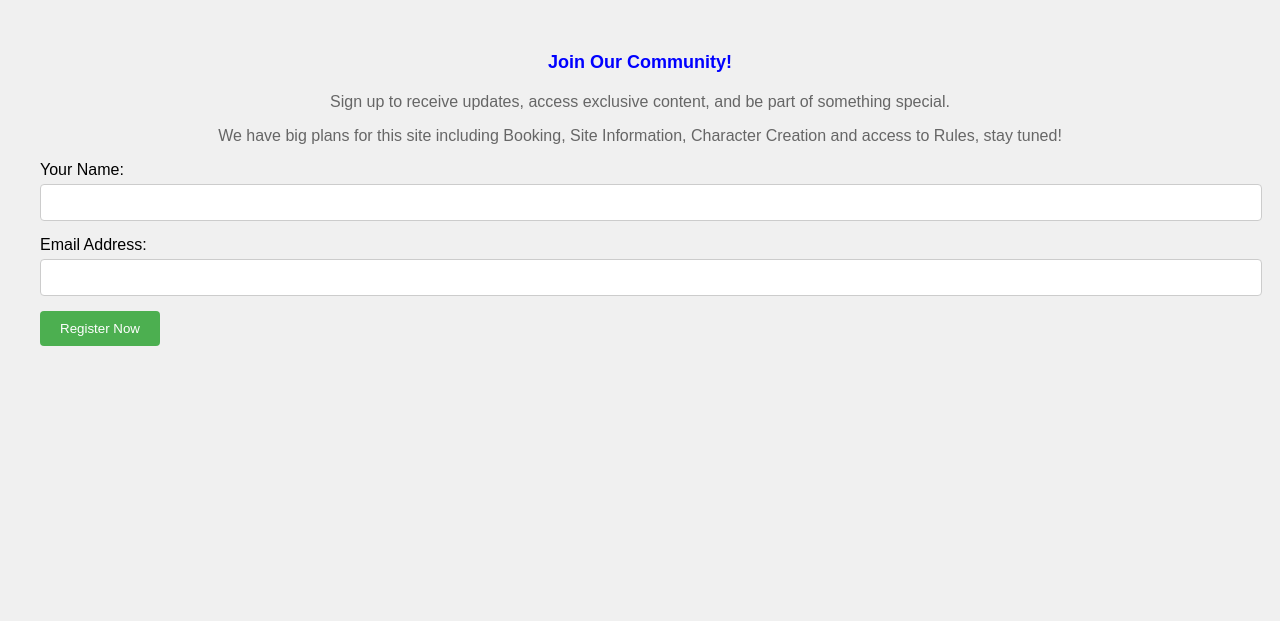
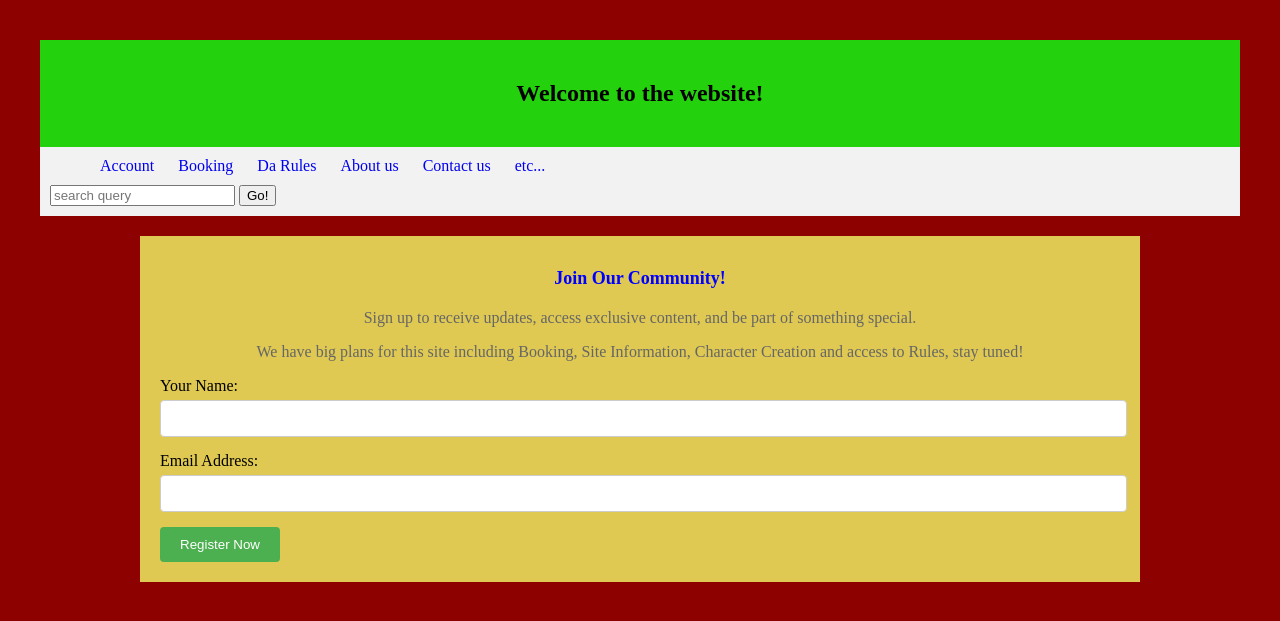
Before and after one commit to CaptainLag/gritlandswebsite, a PHP site: page /registration.html in a window 1280 px wide. Shown: the top 621 px of the page. Run offline with PHP 8.4, Linux system fonts and the light colour scheme.

Commit message:
working on dockerfiles and markup for main and registration pages.

```diff
--- a/app/registration.html
+++ b/app/registration.html
@@ -3,14 +3,41 @@
     <head>
       <meta charset="UTF-8">
       <meta name="viewport" content="width=device-width, initial-scale=1.0">
+
       <title>Registration Form</title>
       <link rel="stylesheet" href="style1.css">
     </head>
+
     <body>
+      <!-- main header used across pages -->
+      <header>
+        <h2>Welcome to the website!</h2>
+    </header>
+        <nav>
+            <menu>
+                <li><a href="#">Account</a></li>
+                <li><a href="#">Booking</a></li>
+                <li><a href="#">Da Rules</a></li>
+                <li><a href="#">About us</a></li>
+                <li><a href="#">Contact us</a></li>
+                <li><a href="#">etc...</a></li>
+            </menu>
+            <!-- Search function -->
+             <form>
+                <input type="search" name="q" placeholder="search query" />
+                <input type="submit" value="Go!" />
+             </form>
+        </nav>
+
+        <!-- Main page content -->
+    <main>
         <h1>Join Our Community!</h1>
         <p>Sign up to receive updates, access exclusive content, and be part of something special.</p>
         <p>We have big plans for this site including Booking, Site Information, Character Creation and access to Rules, stay tuned!</p>
-  <form action="404.html" method="post"> <div class="form-group">
+
+        <!-- Sign up for mailing list form, to be replaced with Register for an account -->
+        <form action="404.html" method="post">
+          <div class="form-group">
             <label for="name">Your Name:</label>
             <input type="text" id="name" name="name" required>
           </div>
@@ -20,5 +47,6 @@
           </div>
           <button type="submit">Register Now</button>
         </form>
+    </main>
 </body>
 </html>
--- a/app/style1.css
+++ b/app/style1.css
@@ -1,10 +1,62 @@
+header {
+  background-color: #23d10c;
+  padding: 20px;
+  text-align: center;
+}
+
 body {
-    font-family: sans-serif;
     margin: 20px;
     padding: 20px;
-    background: #f0f0f0;
+    background: #8d0101;
     background-image: url();/*we can upload images here for the fun of it*/
+  }
 
+  main {
+    margin: 20px auto;
+    max-width: 960px;
+    padding: 20px;
+    background-color: #dfc952;
+  }
+
+  nav {
+    background-color: #f2f2f2;
+    padding: 10px;
+  }
+
+  nav menu {
+    list-style: none;
+    margin: 0;
+    padding-bottom: 10px;
+  }
+
+  nav li {
+    display: inline-block;
+    margin-right:
+   15px;
+  }
+
+  nav a {
+    text-decoration: none;
+    color:
+   #333;
+    padding: 5px 10px;
+  }
+
+  nav a:hover {
+    background-color: #ddd;
+  }
+
+  footer {
+background-color: #f2f2f2;
+padding: 20px;
+text-align: center;
+  }
+
+  aside {
+    width: 250px;
+    background-color: #23d10c;
+    padding: 20px;
+    margin-left: 20px;
   }
 
   h1 {
@@ -22,6 +74,7 @@ body {
 
   .form-group {
     margin-bottom: 15px;
+    margin-right: 15px;
   }
 
   label {
```
Also changed, not shown: app/index.html (+49 -7 lines), compose.yaml (+9 -0 lines), 1 other file. Lines whose indentation alone changed are shown as unchanged.
